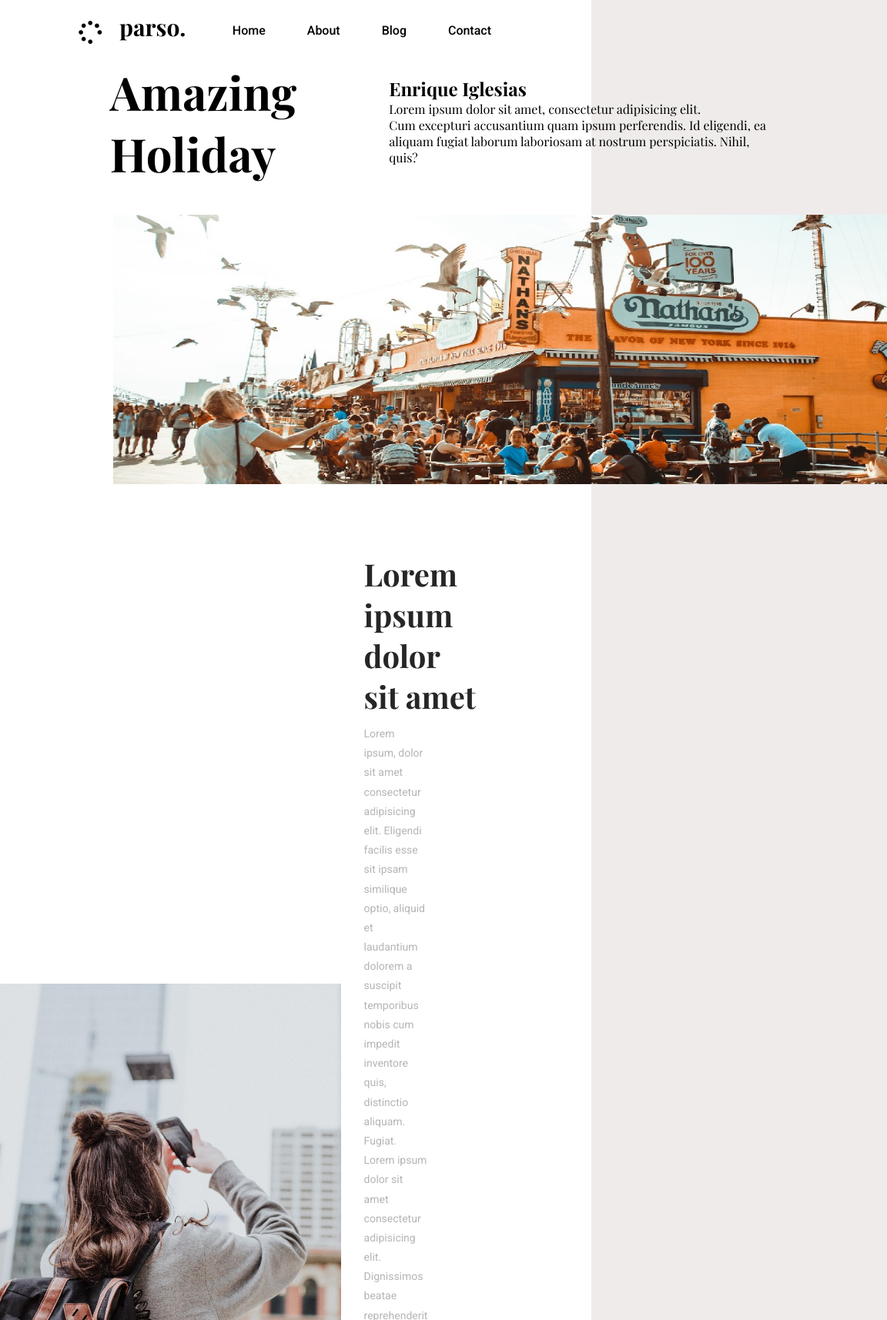
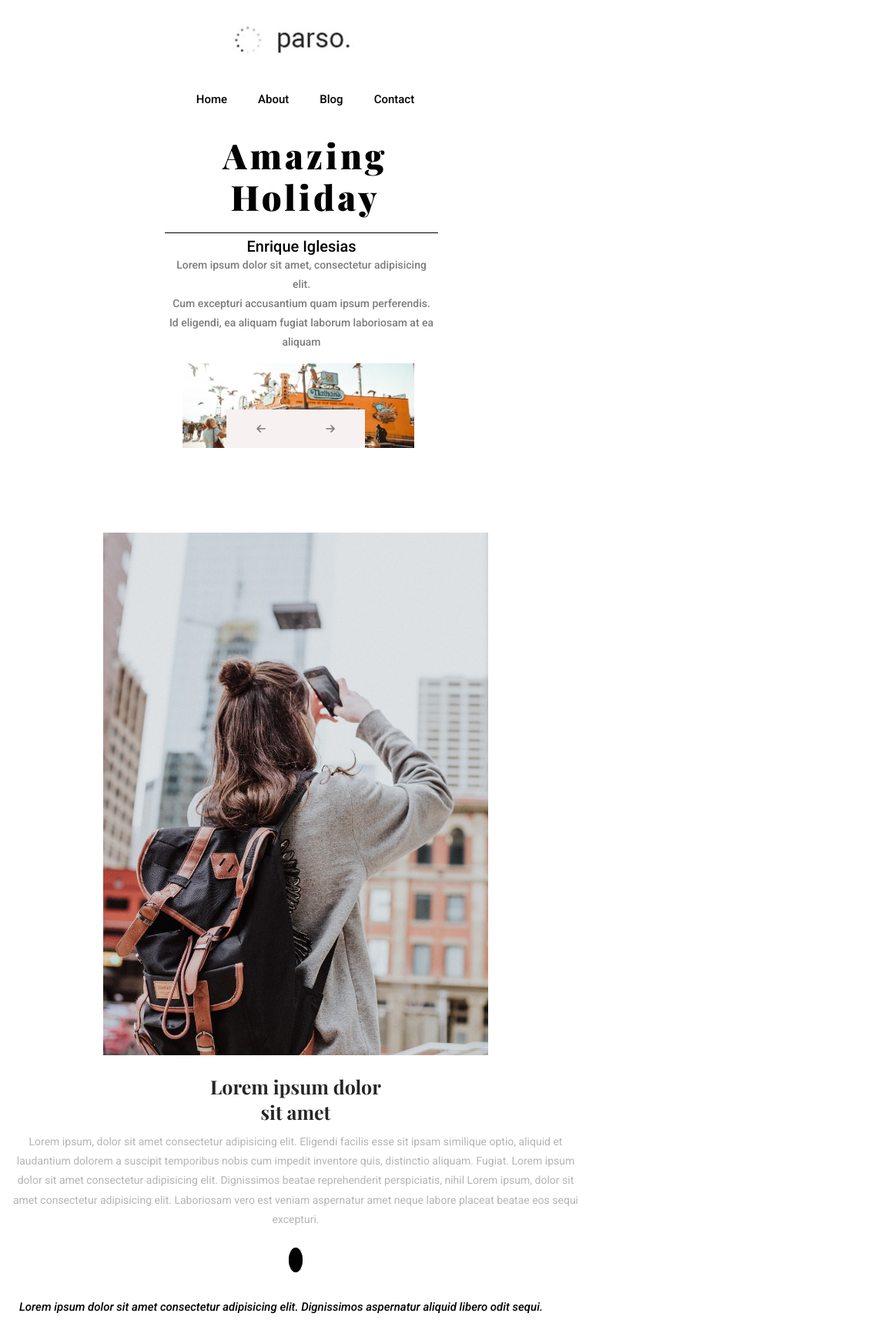
Before and after one commit to DanielaRivas07/pagina-grupal-utn, a plain HTML site: page index.html in a window 768 px wide. Shown: the top 1715 px of the page at 77% size, 1152 px wide, since content can reach past the window. Drawn offline with nearby package versions, Linux system fonts and the light colour scheme; a web font is replaced by a local one.

Commit message:
parte-mili

```diff
--- a/index.html
+++ b/index.html
@@ -18,45 +18,45 @@
     <title>Proyecto-Grupal-UTN</title>
   </head>
   <body>
-    <header><!--navegador-->
-      <!--logo-->
-      <div class="logo">
-        <i class="fa-solid fa-spinner fa-rotate-90 fa-xl"></i>
-        <h2 class="parso">parso.</h2>
+    <header>
+      <div>
+        <img src="./img/parso.jpeg" class="logo" alt="parso"> <!--imagen-->
       </div>
-
       <div class="menu1"><!--menu-->
         <nav class="menu">
 
-              <a href="#section1" class="estilonav prob">Home</a>
-              <a href="#section2" class="estilonav ">About</a>
-              <a href="#section3 " class="estilonav ">Blog</a>
-              <a href="#section4 " class="estilonav ">Contact</a>
+          <a href="#sec1" class="estilonav">Home</a>
+          <a href="#sec2" class="estilonav">About</a>
+          <a href="#sec3" class="estilonav">Blog</a>
+          <a href="#sec4" class="estilonav">Contact</a>
         </nav>
       </div>
     </header>
     <main>
       <!---section1-->
-      <section id="section1" class="sec1">
+      <section  id="sec1" class="sec1">
+        <div class="eee">
           <div class="caja-1">
             <div class="titulo">
               <h1>Amazing<br/>Holiday</h1>
             </div>
 
             <div class="caja-2">
+              <div class="caja3 lpm">
                 <h2>Enrique Iglesias</h2>
                 <p>
                   Lorem ipsum dolor sit amet, consectetur adipisicing elit.
-              <br />Cum excepturi accusantium quam ipsum perferendis. Id
-              eligendi, ea aliquam fugiat laborum laboriosam at nostrum
-              perspiciatis. Nihil, quis?
+                  <br/>Cum excepturi accusantium quam ipsum perferendis. Id
+                  eligendi, ea aliquam fugiat laborum laboriosam at ea aliquam
+
                 </p>
+              </div>
             </div>
           </div>
 
           <div class="img-btn">
             <div class="img7">
-            <img src="./img/img7.jpeg" alt="" class="imagen1" height="350" />
+              <img src="./img/img1.jpeg" alt="" class="imagen1" />
             </div>
             <div class="btn-1">
               <button>
@@ -67,12 +67,13 @@
               </button>
             </div>
           </div>
+        </div>
       </section>
 
-      <!---Section2-->
-      <section id="section2" class="caja4">
+
+      <section id="sec2" class="caja4 secdos">
         <div>
-          <img src="./img/img6.jpeg" alt="mujersacandofoto" class="img-2" />
+          <img src="./img/img2.jpeg" alt="mujersacandofoto" class="img-2" />
         </div>
         <div class="caja5">
           <h2 class="titulo2">
@@ -89,11 +90,13 @@
             Laboriosam vero est veniam aspernatur amet neque labore placeat
             beatae eos sequi excepturi.
           </p>
+          <div class="marge">
             <i class="bi bi-quote estilob"></i>
             <p class="parrafo2">
               Lorem ipsum dolor sit amet consectetur adipisicing elit. Dignissimos
-            aspernatur aliquid libero odit sequi quae.
+              aspernatur aliquid libero odit sequi.
             </p>
+          </div>
         </div>
 
         <div class="btn-2">
@@ -105,8 +108,9 @@
           </button>
         </div>
       </section>
+      <!-- section2 -->
       <!-- section 3 -->
-      <section id="section3">
+      <section id="sec3">
         <div class="section-3">
           <div class="contenedor">
             <div class="texto">
@@ -146,7 +150,7 @@
       </section>
 
       <!--Section4-->
-      <section id="section4" class="section-4">
+      <section id="sec4" class="section-4">
         <div class="doblefoto">
           <div class="div">
 
@@ -181,7 +185,7 @@
       </section>
       <!-- Fin de section 4 -->
       <!-- Inicio de section 5 -->
-      <section class="section5">
+      <section class="sec5">
         <div class="prueba">
           <div class="primero">
             <h2>
--- a/style.css
+++ b/style.css
@@ -3,40 +3,43 @@
   padding: 0;
 }
 
-@import url("https://fonts.googleapis.com/css2?family=Playfair+Display:ital,wght@0,400;0,500;0,600;0,700;0,800;0,900;1,400;1,500;1,600;1,700;1,800;1,900&family=Roboto:ital,wght@0,100;0,300;0,400;0,500;0,700;0,900;1,100;1,300;1,400;1,500;1,700;1,900&display=swap");
+@import url('https://fonts.googleapis.com/css2?family=Playfair+Display:ital,wght@0,400;0,500;0,600;0,700;0,800;0,900;1,400;1,500;1,600;1,700;1,800;1,900&family=Roboto:ital,wght@0,100;0,300;0,400;0,500;0,700;0,900;1,100;1,300;1,400;1,500;1,700;1,900&display=swap');
 
-@import url("https://fonts.googleapis.com/css2?family=Playfair+Display:ital,wght@0,400;0,500;0,600;0,700;0,800;0,900;1,400;1,500;1,600;1,700;1,800;1,900&family=Playfair:opsz,wght@5..1200,500&display=swap");
+@import url('https://fonts.googleapis.com/css2?family=Playfair+Display:ital,wght@0,400;0,500;0,600;0,700;0,800;0,900;1,400;1,500;1,600;1,700;1,800;1,900&family=Playfair:opsz,wght@5..1200,500&display=swap');
 
 :root {
-  --fuente1: "Playfair Display", serif;
-  --fuente2: "Roboto", sans-serif;
+  --colorUno: #ffffff;
+  --colorDos: #262626;
+  --colortres: #7d7d7d;
+  --colorcuatro: #b5b5b5;
+  --fuente1: 'Playfair Display', serif;
+  --fuente2: 'Roboto', sans-serif;
 }
 
-.logo i {
-  font-size: 30px;
-  margin-bottom: 10px;
+
+
+
+.logo {
+  width: 145px;
+  height: auto;
+  margin: 0px 0px 0px 100px;
 }
 
-.logo {
-  display: flex;
-  margin-top: 15px;
-  font-size: 20px;
+
+.estilonav {
+  font-family: var(--fuente2);
+  font-size: 15px;
+  color: #020202;
+  text-decoration: none;
+  margin: 20px;
+  font-weight: 500;
 }
 
-.parso {
-  margin-left: 50px;
-}
 .menu {
   font-family: var(--fuente2);
   font-size: 1 rem;
-  padding: 30px;
-}
-
-.estilonav {
   text-decoration: none;
-  margin: 25px;
-  font-weight: 500;
-  color: black;
+  margin: 31px 190px 0px 0px;
 }
 
 header {
@@ -47,42 +50,93 @@ header {
   padding: 0px 75px 0px 75px;
   top: 0;
   z-index: 3;
-  flex-wrap: wrap;
 }
 
 body {
   background-color: white;
-  font-family: var(--fuente1);
+
 }
 
+
+/*section1*/
+
 .sec1 {
+
+  display: flex;
+  justify-content: flex-end;
+  background-color: white;
+  width: 100%;
+  margin-top: 40px;
+
+
+}
+
+.eee {
   flex-direction: column;
-  flex-wrap: wrap ;
+  display: flex;
+  align-items: center;
+  margin-bottom: 20px;
 }
+
 
 .caja-1 {
   display: flex;
+  margin-bottom: 20px;
+  margin-right: 250px;
 }
 
 .titulo {
-  font-size: 40px;
+  font-size: 45px;
   margin-left: -200px;
-  margin-right: 40px;
+  display: flex;
+
+}
+
+.titulo h1 {
+  font-family: var(--fuente1);
+  color: #020202;
+  letter-spacing: 4px;
+  line-height: 1.2;
+  font-weight: 900;
 }
 
 .caja-2 {
   width: 500px;
   margin-top: 20px;
-  margin-left: 80px;
+  margin-left: 40px;
+  border-left: 1px solid #020202;
+
+
+}
+
+.caja-2 h2 {
+  color: #020202;
+  font-family: var(--fuente2);
+  font-size: 22px;
+  font-weight: 500;
+
+}
+
+.caja-2 p {
+  font-family: var(--fuente2);
+  font-weight: 500;
+  color: #7d7d7d;
+  font-size: 15px;
+  line-height: 1.8;
+
+}
+
+.caja3 {
+  margin-left: 40px;
+  margin-top: 5px;
 }
 
 .img7 {
   display: flex;
   justify-content: end;
   padding-right: 0;
-  width: 1413px;
   margin-left: -65px;
-  margin-top: 40px;
+  margin-top: 46px;
 }
 
 .btn-1 {
@@ -90,10 +144,45 @@ body {
   justify-content: end;
   position: relative;
   top: -90px;
+
+
 }
+
+button {
+  width: 90px;
+  height: 50px;
+  background-color: #f8f1f1;
+  border: 0;
+  margin-top: 40px;
+}
+
+button i {
+  color: gray;
+}
+
+button:hover {
+  background-color: black;
+}
+
+.img-btn {
+  width: 100%;
+
+
+}
+
 .imagen1 {
-  width: 85%;
-  margin: 0;
+  width: 98%;
+
+}
+
+
+/*section2*/
+.secdos {
+  display: flex;
+  justify-content: center;
+  align-items: center;
+  background-color: white;
+
 }
 
 .img-2 {
@@ -102,54 +191,58 @@ body {
 }
 
 .caja5 {
-  margin-left: 30px;
+  margin: 60px 122px 30px 40px;
 }
 
+
 .titulo2 {
-  font-family: "Playfair Display", serif;
+  font-family: 'Playfair Display', serif;
   font-size: 40px;
   font-weight: bold;
   color: #262626;
   margin: 0px 0px 10px 0px;
+
 }
 
 .parrafo1 {
-  font-family: "Roboto", sans-serif;
+  font-family: 'Roboto', sans-serif;
   font-size: 14px;
   font-weight: 400;
   color: #b5b5b5;
   line-height: 1.8;
   display: flex;
-  margin: 10px 90px 20px 0px;
+  margin: 10px 90px 60px 0px;
+}
+
+.marge {
+  margin: 0px 0px 0% 0px;
 }
 
 .parrafo2 {
-  font-family: "Roboto", sans-serif;
+  font-family: 'Roboto', sans-serif;
   font-style: italic;
-  font-size: 15px;
+  font-size: 16px;
   font-weight: 500;
   color: #020202;
   line-height: 1.8;
   display: flex;
-  margin: 20px 90px 0px 0px;
+  margin: 20px 250px 0px 0px;
 }
 
 .estilob {
   text-align: center;
   background: #020202;
   color: white;
-  border: 1px solid #020202;
+  border: 9px solid #020202;
   border-radius: 50%;
-  width: 40px;
-  height: 40px;
-  font-size: 24px;
+  font-size: 12px;
 }
 
 .btn-2 {
   display: flex;
   position: relative;
-  left: -759px;
-  bottom: -295px;
+  left: -929px;
+  bottom: -293px;
 }
 
 
@@ -455,48 +548,371 @@ footer {
 
 /* fin de footer */
 
+/*MEDIA QUERIES*/
+/* Estilos para pantallas con un ancho entre 320px y 480px */
 @media (min-width: 320px) and (max-width: 767px) {
-  body {
-    background-color: #dbd1d16b;
+
+  /* Ajustes generales */
+
+  header {
+    padding: 15px;
+    flex-direction: column;
   }
-  p {
-    flex-direction: 100%;
+
+  .logo {
+    width: 145px;
+    height: auto;
+    padding: auto;
+    display: flex;
+    align-items: center;
+    margin: 0px 0px 0px 65px;
   }
+
+  .menu1 {
+    padding: 5px;
+  }
+
+  .menu {
+    display: flex;
+    flex-direction: row;
+    padding: 1px;
+    margin-top: 0px;
+  }
+
+  .estilonav {
+    padding: 10px;
+    margin: 5px;
+    font-size: 15px;
+
+  }
+
+  /* Ajustes para la primera sección (sec1) */
   .sec1 {
+    display: flex;
+    flex-direction: column;
+    text-align: center;
+  }
+
+  .caja-1 {
+    font-size: 15px;
+    padding: 10px;
+    display: flex;
+    flex-direction: column;
+    text-align: center;
+    margin: 20px;
+  }
+
+  .caja-2 {
+    display: flex;
+    flex-direction: column;
+    text-align: center;
+  }
+
+  .titulo {
+    font-size: 30px;
+    padding: 5px;
+    margin: 5px;
+    flex-direction: column;
+    text-align: center;
+  }
+
+  .caja3 {
+    margin-left: 45px;
+    flex-direction: column;
+    width: 345px;
+    font-size: 10px;
+    padding: 5px;
+  }
+
+  .img7 {
+    width: none;
+    max-width: 100%;
+    min-width: none;
+  }
+
+  .btn-1 {
     width: auto;
+    text-align: center;
+
+  }
+
+  /* Ajustes para la segunda sección (caja4) */
+  .titulo2 {
+    font-size: 18px;
     flex-direction: column;
-    margin: auto;
+    text-align: center;
   }
-  .menu1 {
+
+  .parrafo1 {
+    font-size: 14px;
+    margin: 0px;
     flex-direction: column;
+    text-align: center;
+    margin-bottom: 30px;
 
-    margin: auto;
-    flex-wrap: wrap;
   }
-  .caja-2 {
-    margin: auto;
+
+  .marge {
+    flex-direction: column;
+    text-align: center;
   }
-  .titulo {
+
+
+  .parrafo2 {
+    font-size: 12px;
+    margin: 40px 0px 0px 0px;
+  }
+
+  .caja3 {
+    margin-left: 45px;
     flex-direction: column;
+    width: 345px;
+    font-size: 10px;
+    padding: 5px;
+  }
+
+  .caja4 {
+    flex-direction: column;
+    text-align: center;
+  }
+
+
+  .secdos {
+    flex-direction: column;
+    text-align: center;
     margin: auto;
   }
 
+  .img-2 {
+    width: 100%;
+  }
+
+  .caja5 {
+    margin: 60px 0px 0px 0px;
+    flex-direction: column;
+    text-align: center;
+  }
+
+  .estilob {
+    margin: 10px 0px 0px 0px;
+  }
+
+}
+
+
+/*ATENCIONNNN 768!!!*/
+/*ATENCIONNNN 768!!!*/
+/*ATENCIONNNN 768!!!*/
+
+
+
+
+/* Estilos para pantallas con un ancho menor o igual a 768px */
+@media (min-width: 768px) and (max-width: 1000px) {
+
+  /* Ajustes para el encabezado (header) */
+  header {
+    display: flex;
+    flex-direction: column;
+    align-items: center;
+  }
+
+  .logo {
+    width: 200px;
+    height: auto;
+    padding: auto;
+    display: flex;
+    align-items: center;
+    margin: 0px 0px 0px 0px;
+  }
+
+  .menu {
+    display: flex;
+    flex-direction: row;
+    padding: 1px;
+    margin-top: 0px;
+    margin-right: 0px;
+    margin-left: 25px;
+
+  }
+
+  .menu1 {
+    margin-top: 0px;
+  }
+
+  .estilonav {
+    padding: 10px;
+    margin: 10px;
+    font-size: 15px;
+  }
+
+  /* Ajustes para LA PRIMERA SECCION (sec1) */
+  .sec1 {
+    margin-top: 0px;
+    text-align: center;
+    flex-direction: column;
+
+  }
+
   .caja-1 {
+    font-size: 12px;
+    padding: 10px;
+    display: flex;
     flex-direction: column;
+    text-align: center;
+    margin: 0px;
   }
+
+  .titulo {
+    font-size: 30px;
+    padding: 5px;
+    margin-left: 25px;
+    flex-direction: column;
+    text-align: center;
+  }
+
+  .caja-2 {
+    display: flex;
+    flex-direction: column;
+    text-align: center;
+    border-left: none;
+    margin-top: 10px;
+    margin-left: 70px;
+  }
+
+  .caja-2 h2 {
+    font-size: 20px;
+  }
+
+  .caja-2 p {
+    font-size: 14px;
+  }
+
+  .caja3 {
+    flex-direction: column;
+    text-align: center;
+
+    padding: 10px 5px 5px 5px;
+    border-top: 1px solid #020202;
+    border-left: none;
+    margin-left: 45px;
+    width: 345px;
+    padding: 5px;
+  }
+
   .img7 {
+    margin: 0px;
+    width: 100%;
+    max-width: 80%;
+    min-width: none;
+  }
+
+  .img-btn {
+    display: flex;
+    flex-direction: column;
+    align-items: center;
+    position:auto;
+    width: 100%;
+    max-width: 50%;
+
+  }
+
+  .btn-1 {
+    margin: auto;
     width: auto;
+    text-align: center;
+
+
+    position:auto;
+  }
+
+  /* Ajustes para LA SEGUNDA SECCION (caja4) */
+
+
+  .caja4 {
+    display: flex;
+    flex-direction: column;
+    align-items: center;
+
+  }
+
+  .secdos {
+    flex-direction: column;
+    text-align: center;
+    margin: auto;
+  }
+
+  .titulo2 {
+    font-size: 25px;
+    flex-direction: column;
+    text-align: center;
+  }
+
+
+
+  .parrafo1 {
+    font-size: 14px;
+
+    flex-direction: column;
+    text-align: center;
+    margin-bottom: 30px;
+    margin-left: 10px;
+    margin-right: 10px;
+
+  }
+
+  .marge {
+    flex-direction: column;
+    text-align: center;
+  }
+
+
+  .parrafo2 {
+    font-size: 15px;
+    margin: 40px 25px 0px 25px;
+  }
+
+
+  .caja4 {
+    flex-direction: column;
+    text-align: center;
+  }
+
+
+  .secdos {
+    flex-direction: column;
+    text-align: center;
+    margin: auto;
+  }
+
+  .img-2 {
+    width: none;
+    max-width: 100%;
+    min-width: none;
+  }
+
+  .caja5 {
+    margin: 60px 0px 0px 0px;
+    flex-direction: column;
+    text-align: center;
+  }
+
+  .estilob {
+    margin: 10px 0px 0px 0px;
+  }
+
+
+
+  .img-2 {
+    margin: 0;
+
+  }
+
+  .caja5 {
+    margin-top: 20px;
+  }
+
+  .btn-2 {
+    margin-top: 20px;
   }
 }
-
-@media (min-width: 768px) and (max-width: 1024px) {
-  body {
-    background-color: #dbd1d16b;
-  }
-  p {
-    flex-direction: 100%;
-  }
-  /* .img7 .img8 .img9 .imagen1 .img-2 .img1{
-      width: 10px;
-    } */
-}
```
Also changed, not shown: img/img1.jpeg (renamed from img/img7.jpeg), img/img2.jpeg (renamed from img/img6.jpeg), img/parso.jpeg (renamed from img/img10.jpeg). Lines whose indentation alone changed are shown as unchanged.
